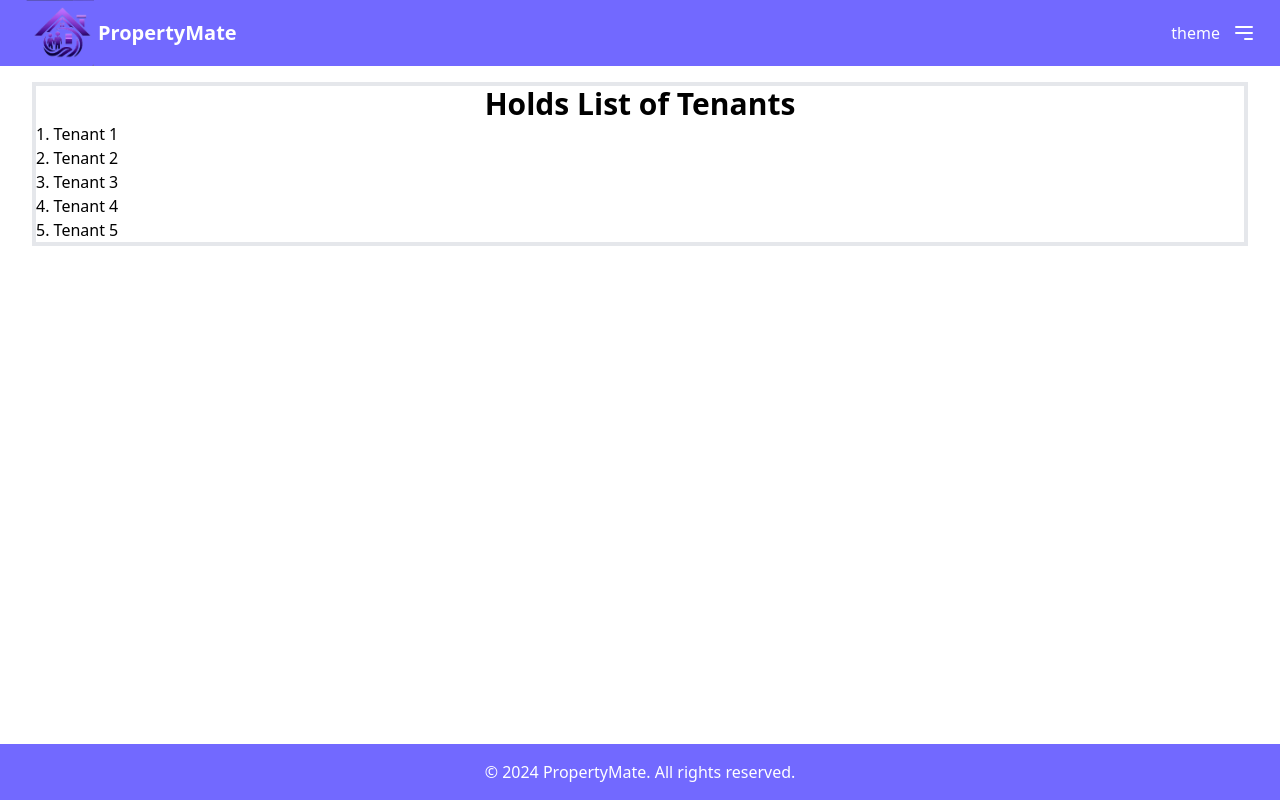
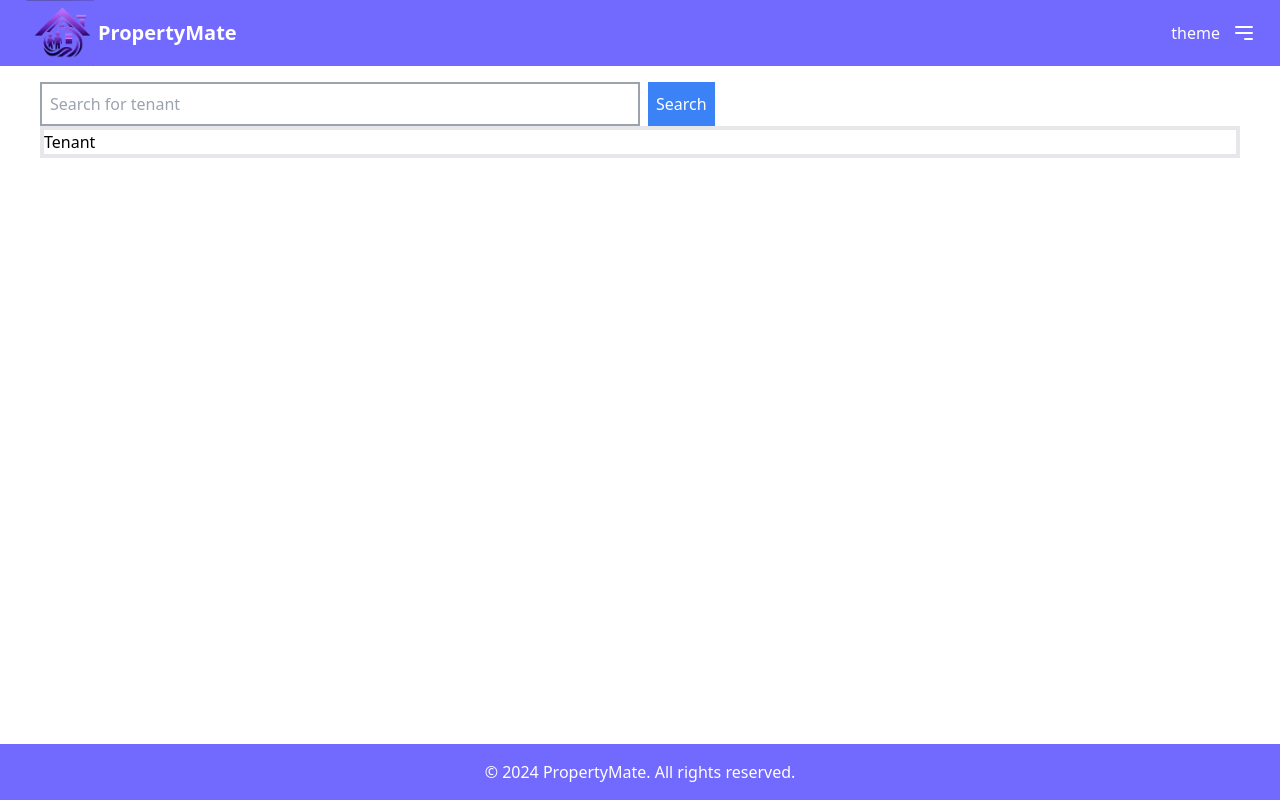
Before and after one commit to andrews-jonathanw/propertymate, a Next.js app: page /owner/tenants in a window 1280 px wide. Built offline with nearby package versions, Linux system fonts and the light colour scheme.

Commit message:
Add TenantSearch component and Tenant component

```diff
--- a/app/owner/tenants/page.js
+++ b/app/owner/tenants/page.js
@@ -1,9 +1,11 @@
 import React from 'react'
 import TenantsContainer from '@/components/ownerTenants/tenantsContainer'
+import TenantSearch from '@/components/ownerTenants/TenantSearch'
 
 export default function page() {
   return (
-    <div className='flex flex-col items-center justify-center pt-4 px-8'>
+    <div className='flex flex-col items-center justify-center pt-4 px-10'>
+      <TenantSearch />
       <TenantsContainer />
     </div>
   )
--- /dev/null
+++ b/components/ownerTenants/Tenant.js
@@ -0,0 +1,9 @@
+import React from 'react'
+
+export default function Tenant() {
+  return (
+    <div>
+      <h1>Tenant</h1>
+    </div>
+  )
+}
--- /dev/null
+++ b/components/ownerTenants/TenantSearch.js
@@ -0,0 +1,15 @@
+import React from 'react'
+
+export default function TenantSearch() {
+  return (
+    <div className='w-full flex flex-row gap-2'>
+        <input
+          type='text'
+          placeholder='Search for tenant'
+          className='w-1/2 p-2 border-2 border-gray-400'
+        />
+
+      <button className='bg-blue-500 text-white p-2'>Search</button>
+    </div>
+  )
+}
--- a/components/ownerTenants/TenantsContainer.js
+++ b/components/ownerTenants/TenantsContainer.js
@@ -1,24 +1,13 @@
 import React from 'react'
+import Tenant from './Tenant'
 
 export default function TenantsContainer() {
+
+
+
   return (
-    <div className='w-full border-4'>
-        <h1 className='text-3xl font-bold text-center'>Holds List of Tenants</h1>
-        <div>
-          <p>1. Tenant 1</p>
-        </div>
-        <div>
-          <p>2. Tenant 2</p>
-        </div>
-        <div>
-          <p>3. Tenant 3</p>
-        </div>
-        <div>
-          <p>4. Tenant 4</p>
-        </div>
-        <div>
-          <p>5. Tenant 5</p>
-        </div>
+    <div className='w-full border-4 flex flex-col gap-2'>
+      <Tenant />
     </div>
   )
 }
```
